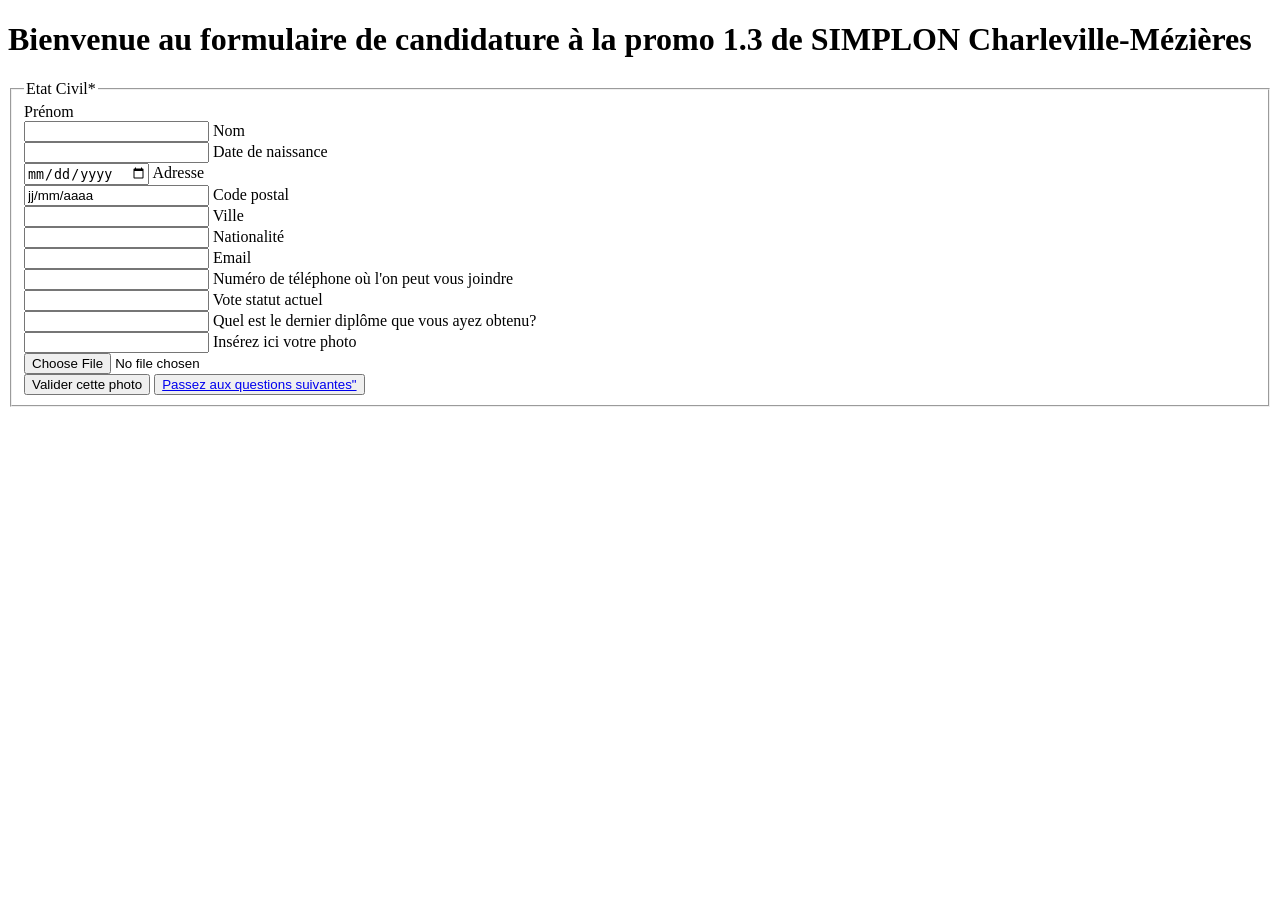
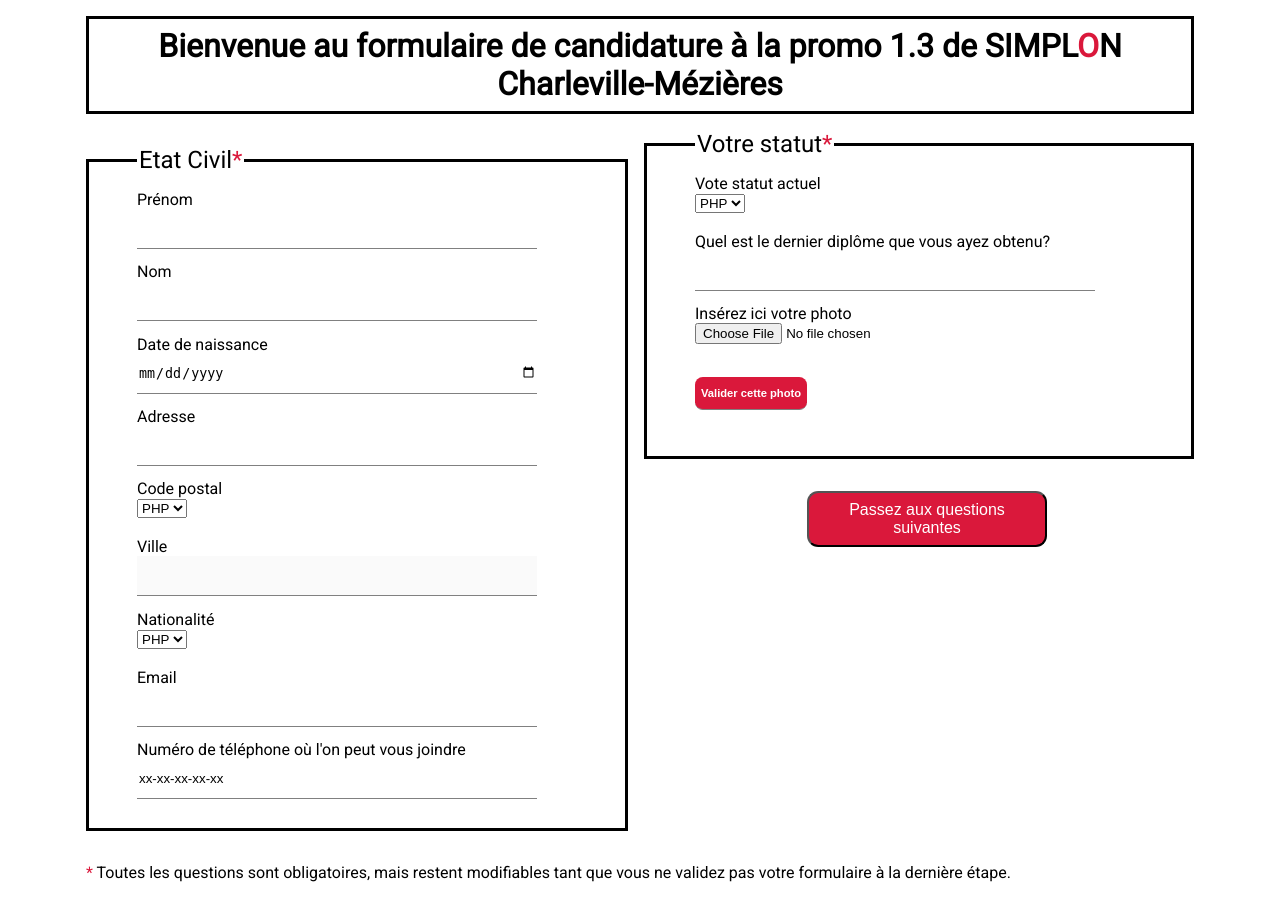
Before and after one commit to Linkels/Recrutement, a PHP site: page /form_candidature_1.html in a window 1280 px wide. Before the commit the page ends 407 px from the top, so only its background shows below. Run offline with PHP 8.4, Linux system fonts and the light colour scheme; some libraries are stand-ins or nearby versions.

Commit message:
1ère page form finito

```diff
--- a/css/form_cand_1.css
+++ b/css/form_cand_1.css
@@ -7,4 +7,99 @@
 body {
   font-family: 'Roboto', sans-serif;
   overflow-x: hidden;
+  max-width: 1140px;
+  margin: 1em auto;
 }
+
+
+/*/////////////////////////////pour le titre\\\\\\\\\\\\\\\\\\\*/
+
+#titre {
+  text-align: center;
+  border: 3px solid black;
+  margin: 1em;
+  padding: 0.5em;
+}
+
+.clr {
+  color: #da183b;
+}
+
+/*//////////////////////////pour le formulaire\\\\\\\\\\\\\\\\\\\\*/
+
+fieldset {
+  margin: 1em;
+  padding: 1em 3em;
+  border: 3px solid black;
+}
+
+legend {
+  font-size: 1.5em;
+}
+
+input {
+  width: 30em;
+  height: 3em;
+  border: none;
+  border-bottom: 1px solid gray;
+  margin-bottom: 1em;
+  margin-right: 3em;
+}
+
+label {
+  padding-top: 0.5em;
+}
+
+.float-left {
+  float: left;
+}
+
+input[name="photo"] {
+  border: none;
+}
+
+/*>>>>>>>>>>>>>>>>>>>>>>>>>>>>>>>>>>>>>>>>>>>>>>>>>>>>>>>>>>
+>>>>>>>>>>>><<<<<<<<<<<<<<<<<<<<<<<mise en place des boutons*/
+
+input[type="submit"] {
+  width: 10em;
+  background-color: #da183b;
+  color: white;
+  font-size: 0.7em;
+  font-weight: bold;
+  border-radius: 0.7em;
+}
+
+button {
+  width: 15em;
+  height: auto;
+  font-size: 1em;
+  padding: 0.5em 1em;
+  margin: 1em;
+  border-radius: 0.7em;
+  background-color: #da183b;
+  color: white;
+}
+
+button > a {
+  color: white;
+  text-decoration: none;
+}
+
+input[type="submit"]:hover, button:hover {
+  background-color: black;
+  box-shadow: 5px 10px 6px #999;
+}
+
+input[type="submit"]:active, button:active {
+  transform: translateY(0.2em);
+  box-shadow: 5px 5px 3px #666;
+}
+
+/*////////////////////////////////////////
+\\\\\\\\\\\\\\\\\\\_pour l'astéisque*/
+
+.float-none {
+  float: left;
+  padding: 1em;
+}
--- a/form_candidature_1.html
+++ b/form_candidature_1.html
@@ -11,7 +11,7 @@
   <link rel="stylesheet" href="https://cdnjs.cloudflare.com/ajax/libs/animate.css/3.7.0/animate.min.css">
   <link href="https://fonts.googleapis.com/css?family=Roboto" rel="stylesheet">
 
-  <link rel="stylesheet" href="css/style_form_cand_1.css">
+  <link rel="stylesheet" href="css/form_cand_1.css">
 </head>
 
 <body>
@@ -31,38 +31,65 @@
   </div>
 
   <form id="form" action="/formulaire_candidature.php" method="POST">
+    <fieldset class="float-left">
+      <legend>Etat Civil<span class="clr">*</span></legend>
+
+        <label>Prénom</label><br/>
+        <input type="text" name="prenom" maxlength="20" required><br/>
+
+
+        <label>Nom</label><br/>
+        <input type="text" name="nom" maxlength="20" required><br/>
+
+
+        <label>Date de naissance</label><br/>
+        <input type="date" name="date_naissance" value="jj/mm/aaaa" required><br/>
+
+
+        <label>Adresse</label><br/>
+        <input type="text" name="adresse" required><br/>
+        <label>Code postal</label><br/>
+        <select name="code_postal" required><br/>
+          <option value="php">PHP</option>
+        </select><br/><br/>
+        <label>Ville</label><br/>
+        <input type="text" name="ville" disabled><br/>
+
+
+      <label>Nationalité</label><br/>
+      <select name="nationalité" required><br/>
+          <option value="php">PHP</option>
+      </select><br/><br/>
+
+      <label>Email</label><br/>
+      <input type="email" name="email" required><br/>
+      <label>Numéro de téléphone où l'on peut vous joindre</label><br/>
+      <input type="tel" name="tel" pattern="[0-9]{2}-[0-9]{2}-[0-9]{2}-[0-9]{2}-[0-9]{2}" value="xx-xx-xx-xx-xx" required><br/>
+    </fieldset>
+
     <fieldset>
-      <legend>Etat Civil*</legend>
-      <label>Prénom</label><br/>
-      <input type="text" name="prenom" maxlength="20" required>
-      <label>Nom</label><br/>
-      <input type="text" name="nom" maxlength="20" required>
-      <label>Date de naissance</label><br/>
-      <input type="date" name="date_naissance" value="jj/mm/aaaa" required>
-      <label>Adresse</label><br/>
-      <input type="text" name="adresse" value="jj/mm/aaaa" required>
-      <label>Code postal</label><br/>
-      <input type="number" name="code_postal" maxlength="5" required>
-      <label>Ville</label><br/>
-      <input type="text" name="ville" required>
-      <label>Nationalité</label><br/>
-      <input type="text" name="nationalité" required>
-      <label>Email</label><br/>
-      <input type="email" name="email" required>
-      <label>Numéro de téléphone où l'on peut vous joindre</label><br/>
-      <input type="number" name="tel" pattern="[0-9]{2}-[0-9]{2}-[0-9]{2}-[0-9]{2}-[0-9]{2}" value="xx-xx-xx-xx-xx" required>
+      <legend>Votre statut<span class="clr">*</span></legend>
+
       <label>Vote statut actuel</label><br/>
-      <input type="list" name="statut" required>
+      <select type="datalist" name="statut" required><br/>
+        <option value="php">PHP</option>
+      </select><br/><br/>
+
       <label>Quel est le dernier diplôme que vous ayez obtenu?</label><br/>
-      <input type="text" name="diplôme" required>
-      <label>Insérez ici votre photo</label><br/>
-      <input type="file" name="photo" required><br/>
-      <input type="submit" value="Valider cette photo">
+      <input type="text" name="diplôme" required><br/>
 
-      <button><a href="form_candidature_2.php">Passez aux questions suivantes"</a></button>
+        <label>Insérez ici votre photo</label><br/>
+        <input type="file" name="photo" required><br/>
+        <input type="submit" value="Valider cette photo"><br/><br/>
 
     </fieldset>
   </form>
+
+      <center><button><a href="form_candidature_2.php">Passez aux questions suivantes</a></button></center>
+
+      <p class="float-none"><span class="clr">* </span> Toutes les questions sont obligatoires, mais restent modifiables tant
+        que vous ne validez pas votre formulaire à la dernière étape.</p>
+
     <!--pour inclure le footer-->
     <?php
 
```
